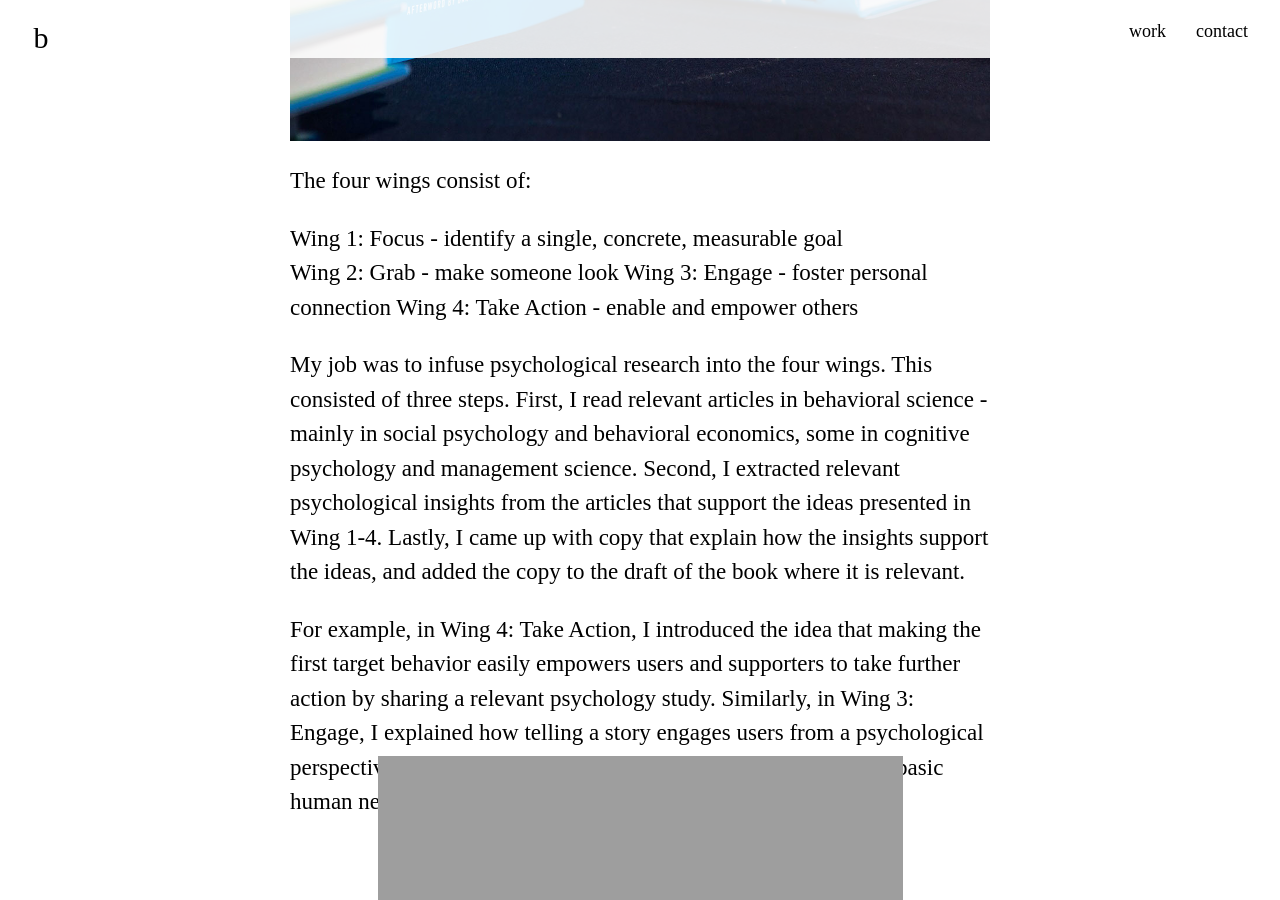
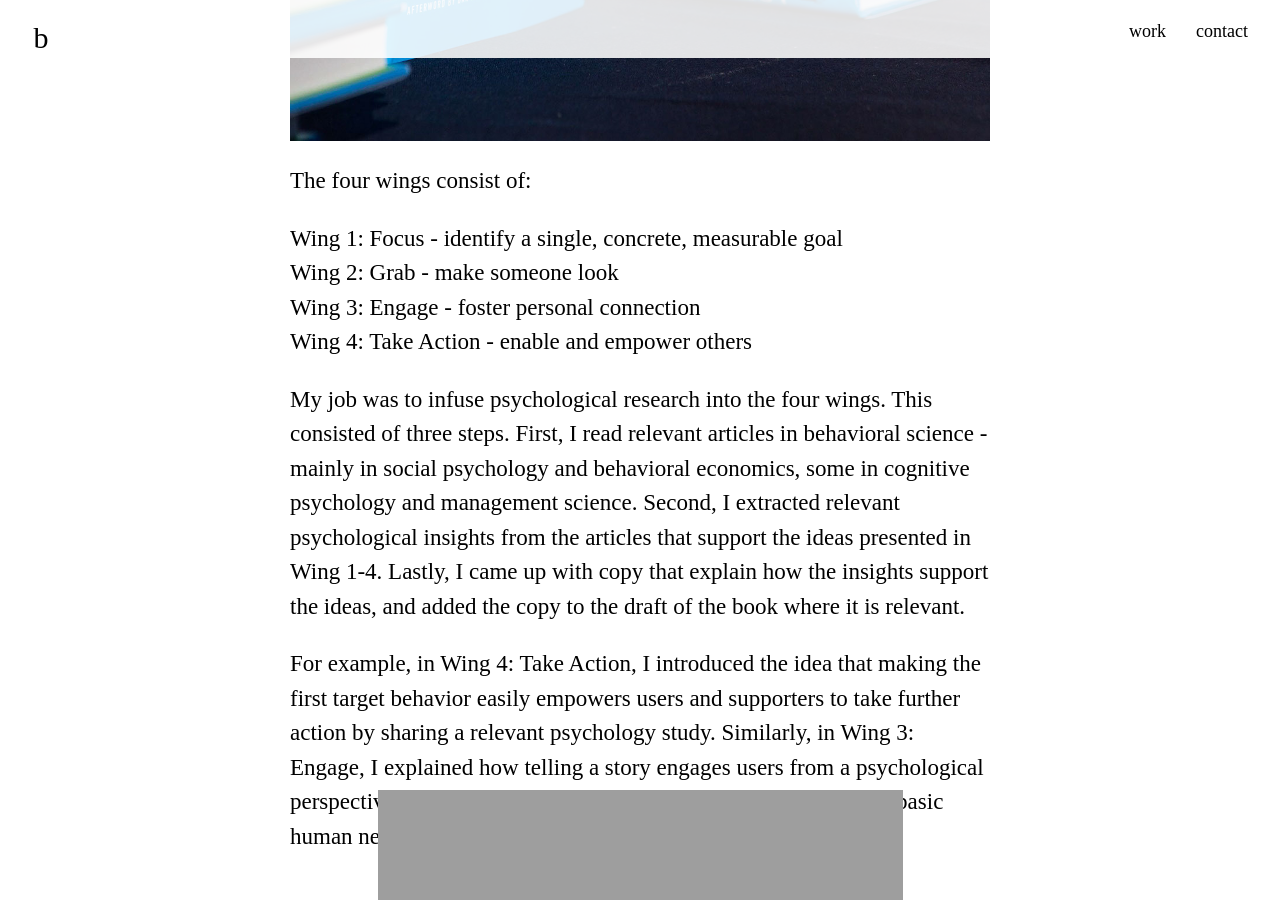
Before and after one commit to bkwon0402/bkwon0402.github.io, a Jekyll site: the page built from item/dragonfly.md, in a window 1280 px wide and 900 px high, scrolled down 1503 px. Built offline with Jekyll 4.4.1, drawn with Linux system fonts in a browser that asks for light colours.

Commit message:
commit message

```diff
--- a/item/dragonfly.md
+++ b/item/dragonfly.md
@@ -18,9 +18,9 @@ The Dragonfly Effect: Quick, Effective, Powerful Ways to Use Social Media to Mak
 
 The four wings consist of:
 
-Wing 1: Focus - identify a single, concrete, measurable goal
-Wing 2: Grab - make someone look
-Wing 3: Engage - foster personal connection
+Wing 1: Focus - identify a single, concrete, measurable goal <br>
+Wing 2: Grab - make someone look <br>
+Wing 3: Engage - foster personal connection <br>
 Wing 4: Take Action - enable and empower others
 
 My job was to infuse psychological research into the four wings. This consisted of three steps.
```
Also changed, not shown: item/samplepage.md (+1 -1 lines).
